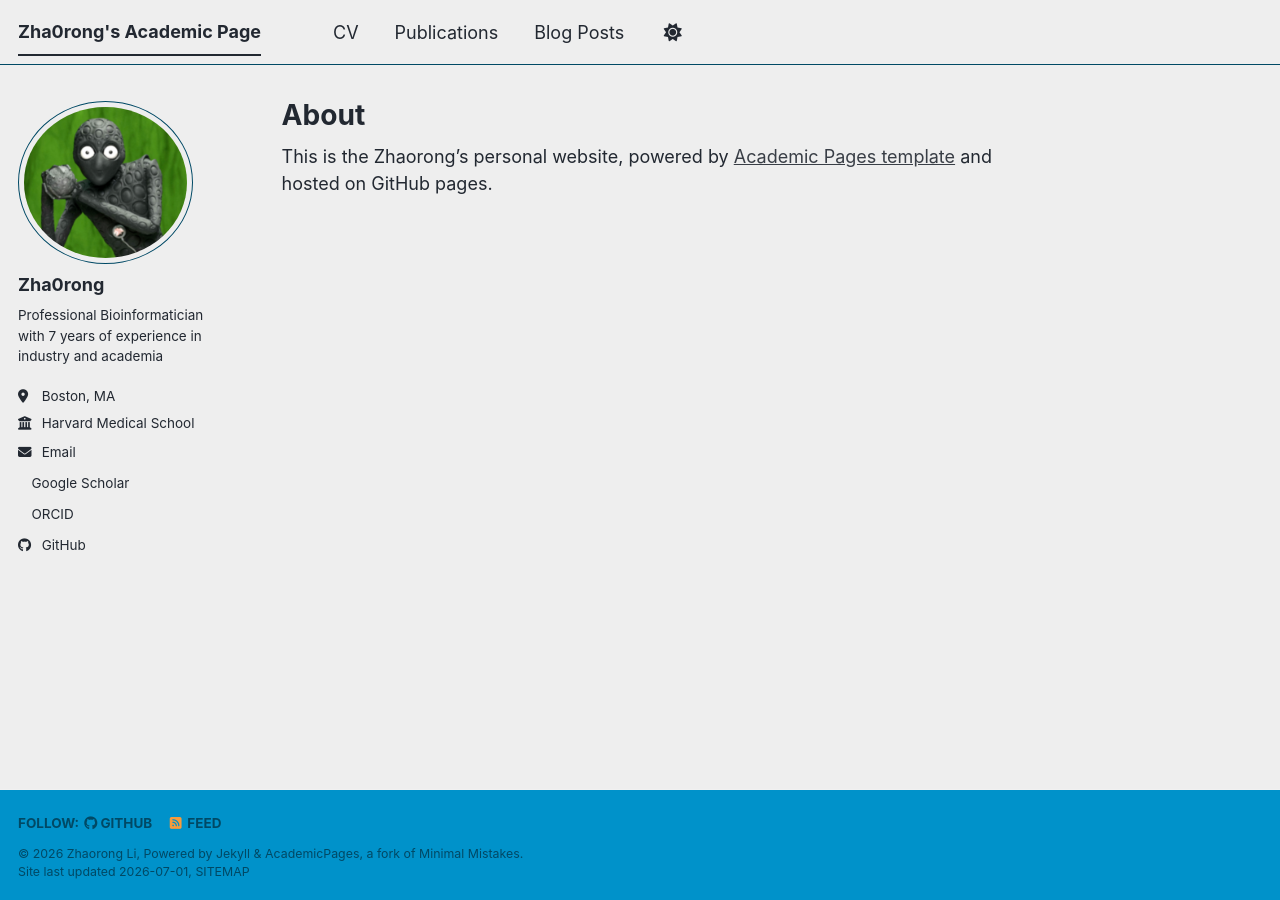
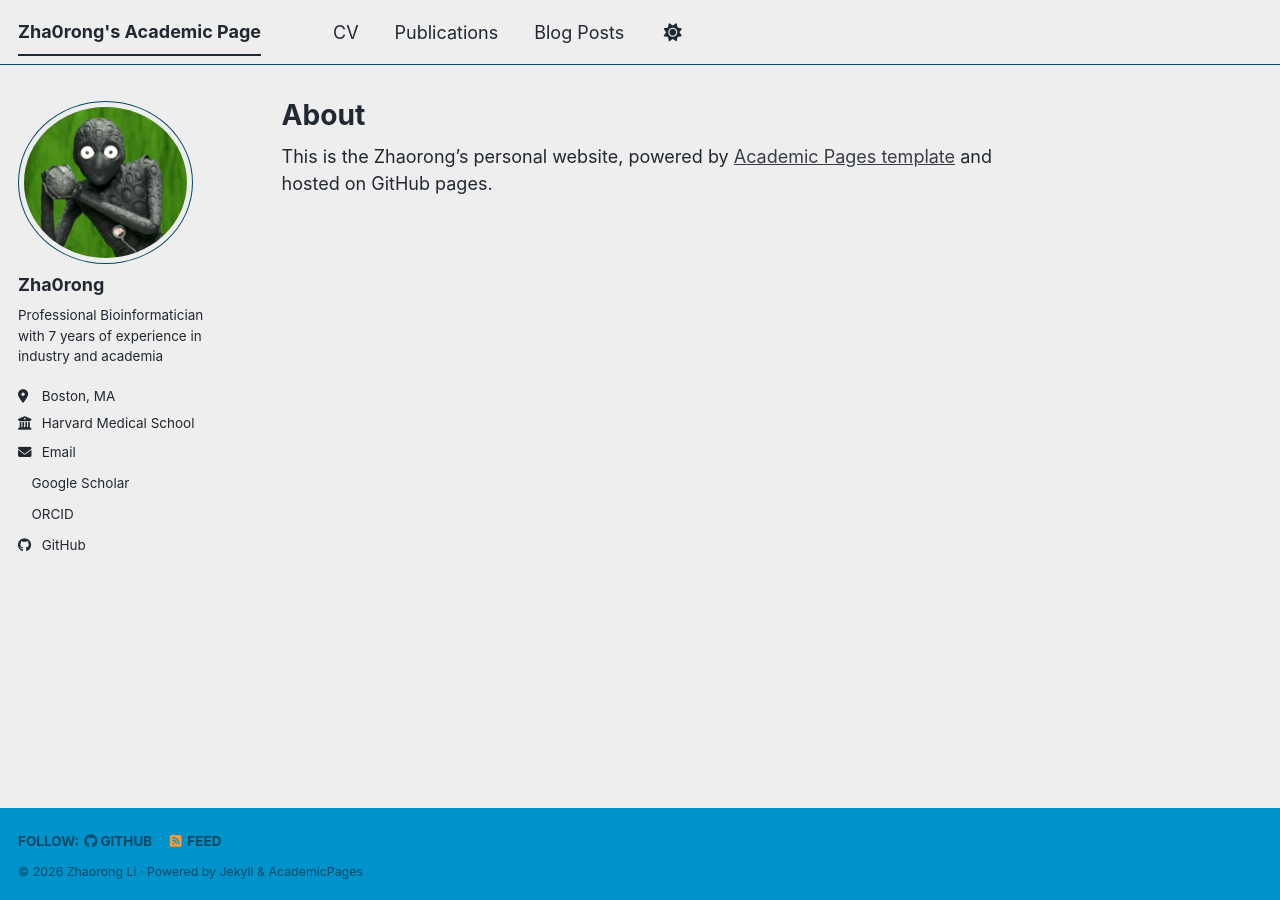
Before and after one commit to Zha0rong/Zha0rong.github.io, a Jekyll site: the page built from _pages/about.md, in a window 1280 px wide. Built offline with Jekyll 4.4.1, drawn with Linux system fonts in a browser that asks for light colours; a style sheet for code colours, icons or effects is not loaded.

Commit message:
Update footer.html

```diff
--- a/_includes/footer.html
+++ b/_includes/footer.html
@@ -20,6 +20,5 @@
 {% endif %}
 
 <div class="page__footer-copyright">
-  &copy; {{ site.time | date: '%Y' }} {{ site.name | default: site.title }}, {{ site.data.ui-text[site.locale].powered_by | default: "Powered by" }} <a href="https://jekyllrb.com" rel="nofollow">Jekyll</a> &amp; <a href="https://github.com/academicpages/academicpages.github.io">AcademicPages</a>, a fork of <a href="https://mademistakes.com/work/minimal-mistakes-jekyll-theme/" rel="nofollow">Minimal Mistakes</a>.<br />
-  Site last updated {{ "now" | date: '%Y-%m-%d' }}, <a href="/sitemap/" style="text-transform: uppercase;">{{ site.data.ui-text[site.locale].site_map | default: "Sitemap" }}</a>
+  &copy; {{ site.time | date: '%Y' }} {{ site.name | default: site.title }} &middot; {{ site.data.ui-text[site.locale].powered_by | default: "Powered by" }} <a href="https://jekyllrb.com" rel="nofollow">Jekyll</a> &amp; <a href="https://github.com/academicpages/academicpages.github.io">AcademicPages</a>
 </div>
```
